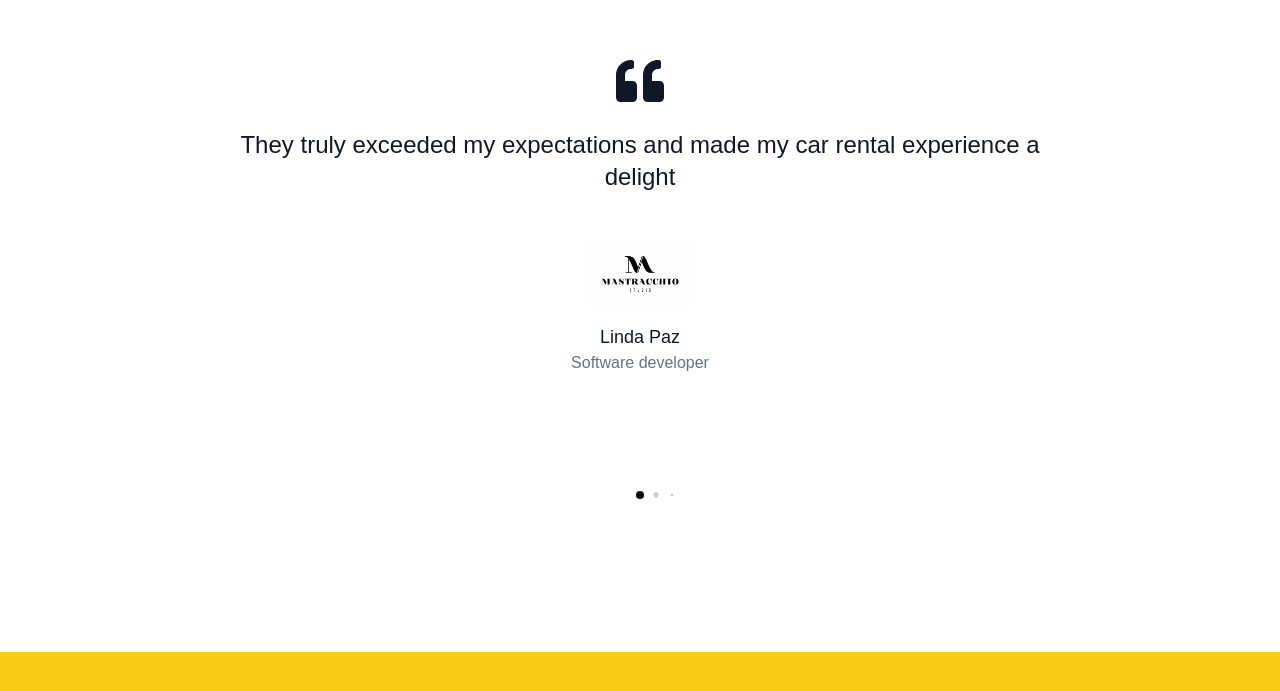
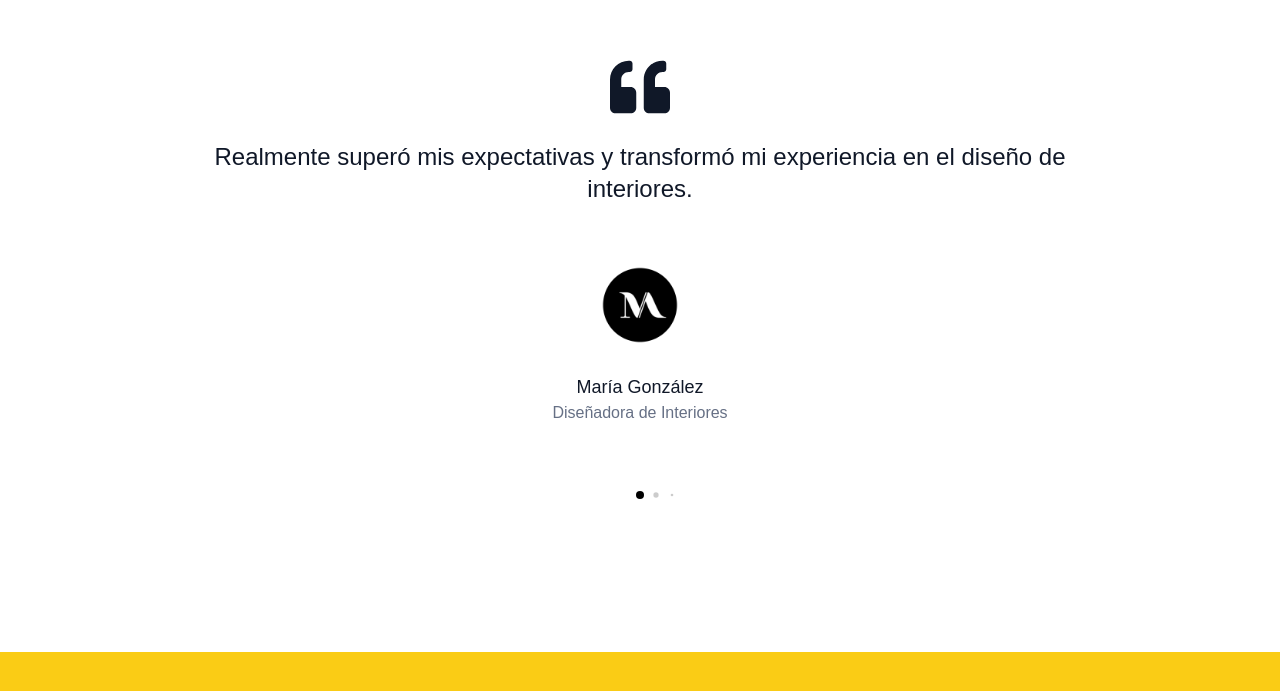
Before and after one commit to Lindapazw/MastracchioStudio, a Next.js app: page / in a window 1280 px wide. Shown: the part 3348-4039 px from the top of the page. Built offline with nearby package versions, Linux system fonts and the light colour scheme.

Commit message:
change testimonial data

```diff
--- a/src/app/components/TestimonialSlider.js
+++ b/src/app/components/TestimonialSlider.js
@@ -25,29 +25,29 @@ import Image from 'next/image';
 // data
 const tetimonialData = [
     {
-        message: 'They truly exceeded my expectations and made my car rental experience a delight',
-        avatar: '/logo/mastracchio_logo.png',
-        name: 'Linda Paz',
-        job: 'Software developer',
+        message: 'Realmente superó mis expectativas y transformó mi experiencia en el diseño de interiores.',
+        avatar: '/logo/logoMAnegro.png',
+        name: 'María González',
+        job: 'Diseñadora de Interiores',
     },
     {
-        message: 'They truly exceeded my expectations and made my car rental experience a delight',
-        avatar: '/logo/mastracchio_logo.png',
-        name: 'Linda Paz',
-        job: 'Software developer',
+        message: 'Me inscribí en su curso de arquitectura, y fue revelador. Su estilo de enseñanza es atractivo e informativo.',
+        avatar: '/logo/logoMAnegro.png',
+        name: 'Martín López',
+        job: 'Entusiasta de la Arquitectura',
     },
     {
-        message: 'They truly exceeded my expectations and made my car rental experience a delight',
-        avatar: '/logo/mastracchio_logo.png',
-        name: 'Linda Paz',
-        job: 'Software developer',
+        message: 'Trabajar con ella en mi proyecto de renovación fue un placer. Tiene un ojo agudo para el detalle y la creatividad.',
+        avatar: '/logo/logoMAnegro.png',
+        name: 'Ana Rodríguez',
+        job: 'Propietaria de Casa',
     },
     {
-        message: 'They truly exceeded my expectations and made my car rental experience a delight',
-        avatar: '/logo/mastracchio_logo.png',
-        name: 'Linda Paz',
-        job: 'Software developer',
-    }
+        message: 'Asistir a su taller de arquitectura fue un cambio de juego para mí. Obtuvé conocimientos valiosos y prácticos.',
+        avatar: '/logo/logoMAnegro.png',
+        name: 'Juan Pérez',
+        job: 'Aspirante a Arquitecto',
+    },
 ]
 
 const TestimonialSlider = () => {
@@ -70,12 +70,12 @@ const TestimonialSlider = () => {
                     return (
                     <SwiperSlide key={index}>
                         <div className='flex flex-col justify-center items-center text-center'>
-                            <FaQuoteLeft className='text-5xl text-primary mb-6'/>
+                            <FaQuoteLeft className='text-6xl text-primary mb-6'/>
                             <div className='text-2xl xl:text-3xl max-w-[874px] mb-12 font-medium'>{message}</div>
                                     <Image
                                         src={avatar}
                                         width={104}
-                                height={104}
+                                        height={154}
                                         alt='avatar de tertimoniales'
                                         className='mb-4'
                                         loading="lazy"
```
Lines whose indentation alone changed are shown as unchanged.
